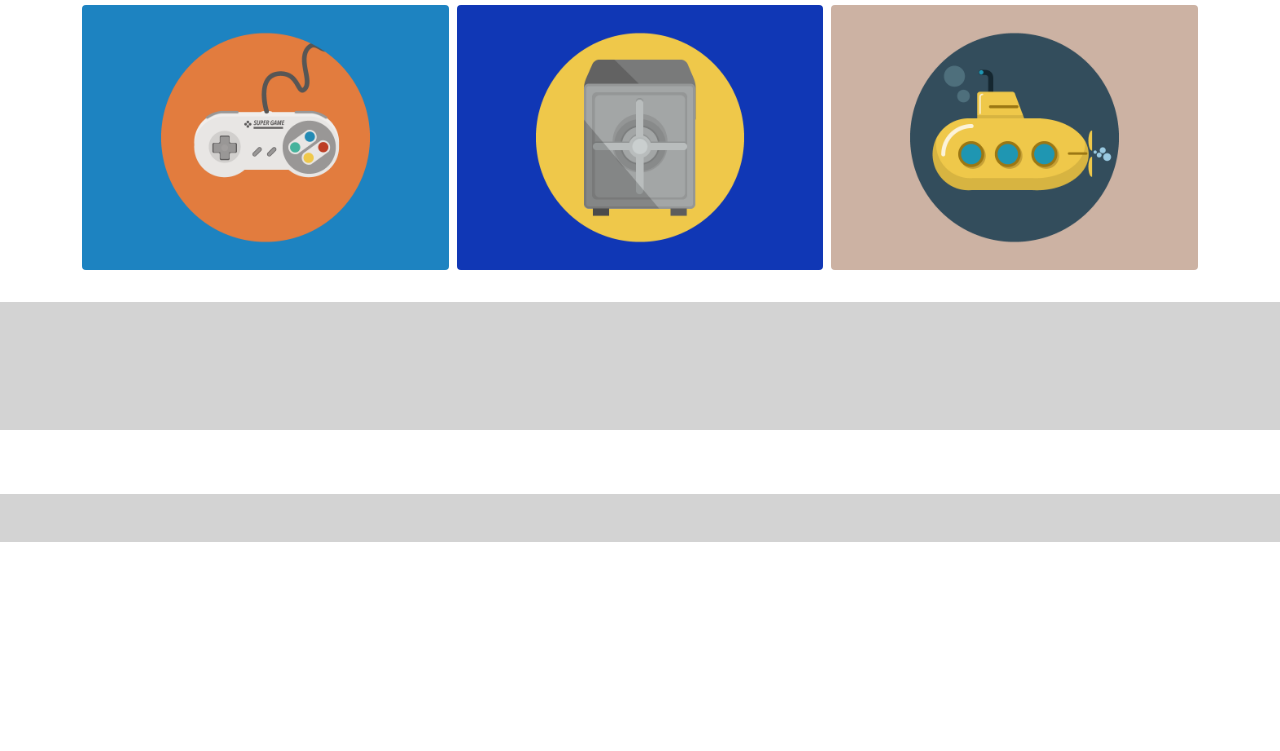
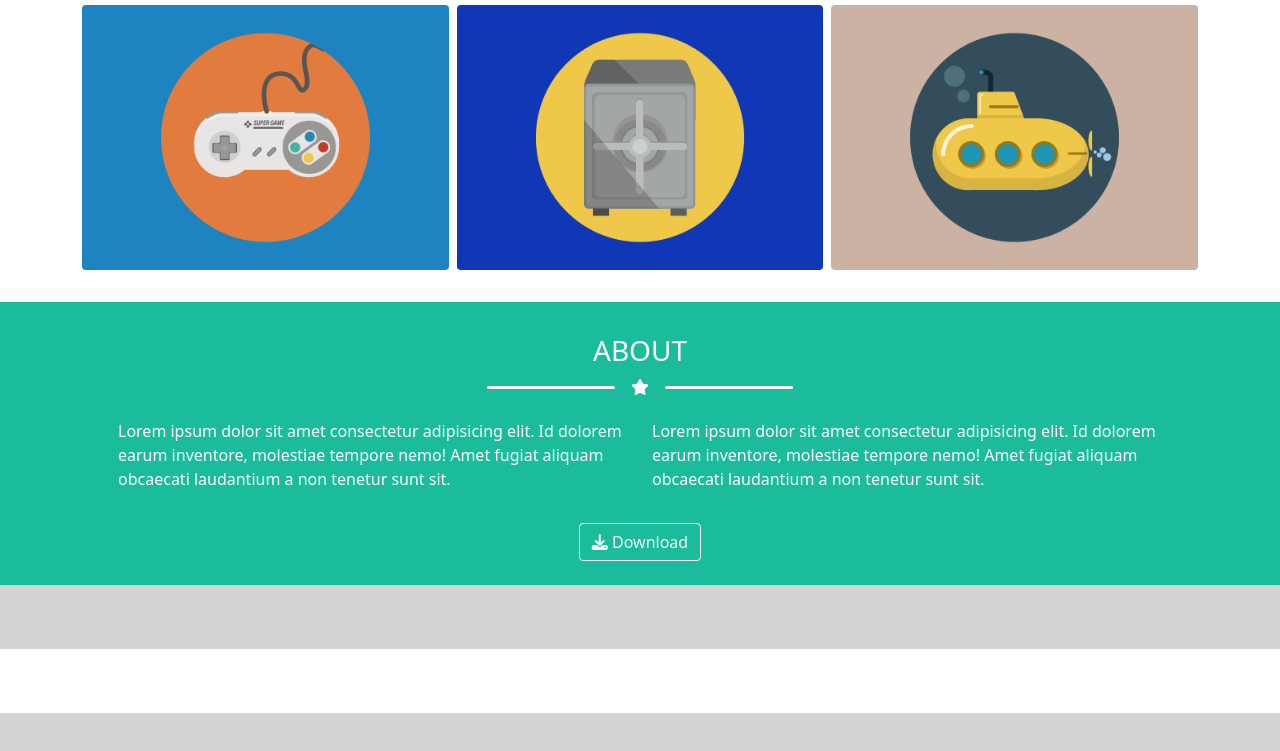
Before and after one commit to emascapa/html-css-bootstrap-freelancer, a plain HTML site: page index.html in a window 1280 px wide. Shown: the part 977-1728 px from the top of the page. Before the commit the page ends 1519 px from the top, so only its background shows below. Drawn offline with nearby package versions, Linux system fonts and the light colour scheme.

Commit message:
Add about section

```diff
--- a/index.html
+++ b/index.html
@@ -101,17 +101,38 @@
                 </div>
             </div>
         </section>
-        <section id="about">
+        <section id="about" class="bg_hero_custom">
             <div class="container py-4">
-                <div class="row justify-content-center my-2">
-                    <div class="col-8"></div>
+                <div class="d-flex flex-column align-items-center text-white">
+                    <h3 class="text-center text-uppercase mt-2">about</h3>
+                    <div class="d-flex align-items-center mt-1">
+                        <div class="line_star bg-white"></div>
+                        <i class="fa-solid fa-star mx-3"></i>
+                        <div class="line_star bg-white"></div>
+                    </div>
                 </div>
-                <div class="row row-cols-1 row-cols-sm-2 mx-4">
+                <div class="row row-cols-1 row-cols-sm-2 mx-4 mt-4 text-white">
                     <div class="col">
-
+                        <p>
+                            Lorem ipsum dolor sit amet consectetur
+                            adipisicing elit. Id dolorem earum inventore,
+                            molestiae tempore nemo! Amet fugiat aliquam obcaecati
+                            laudantium a non tenetur sunt sit.
+                        </p>
                     </div>
                     <div class="col">
-
+                        <p>
+                            Lorem ipsum dolor sit amet consectetur
+                            adipisicing elit. Id dolorem earum inventore,
+                            molestiae tempore nemo! Amet fugiat aliquam obcaecati
+                            laudantium a non tenetur sunt sit.
+                        </p>
+                    </div>
+                </div>
+                <div class="d-flex justify-content-center mt-3">
+                    <div class="btn btn-outline-light">
+                        <i class="fa-solid fa-download"></i>
+                        <span>Download</span>
                     </div>
                 </div>
 
```
